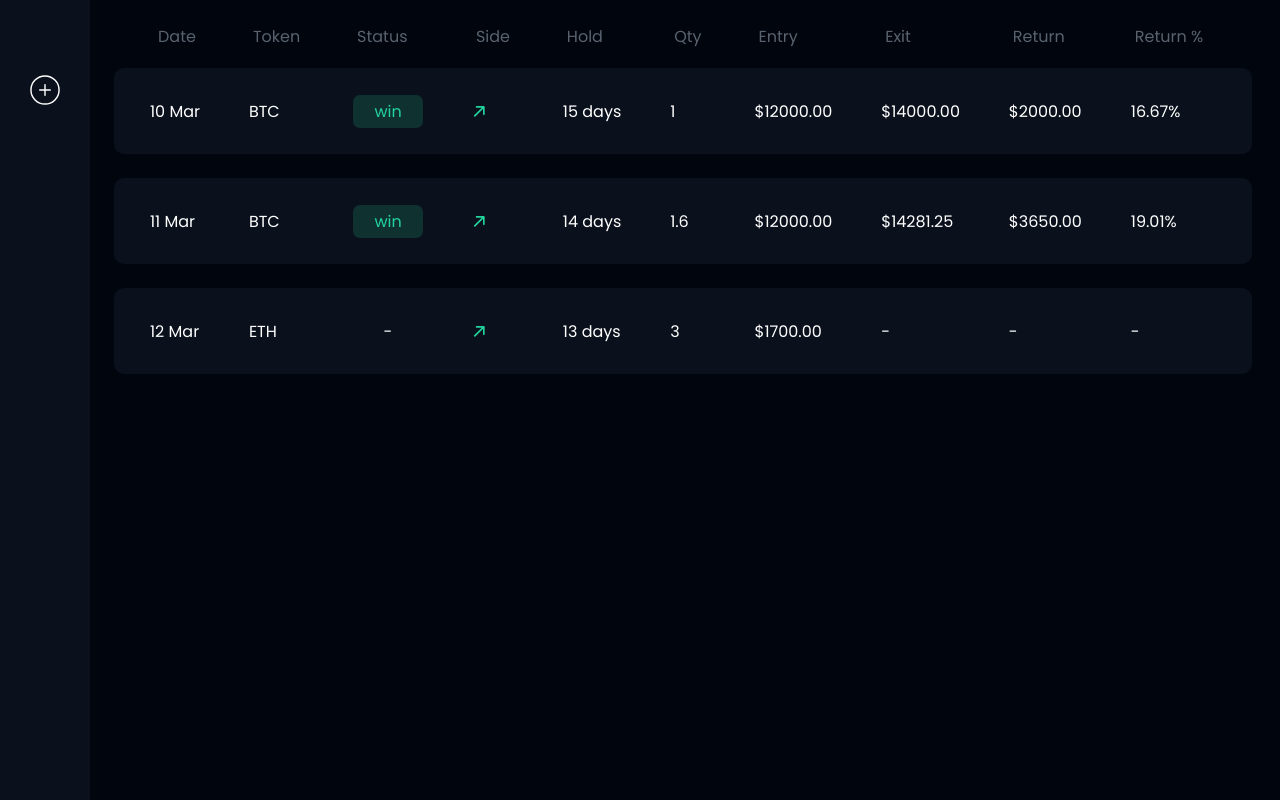
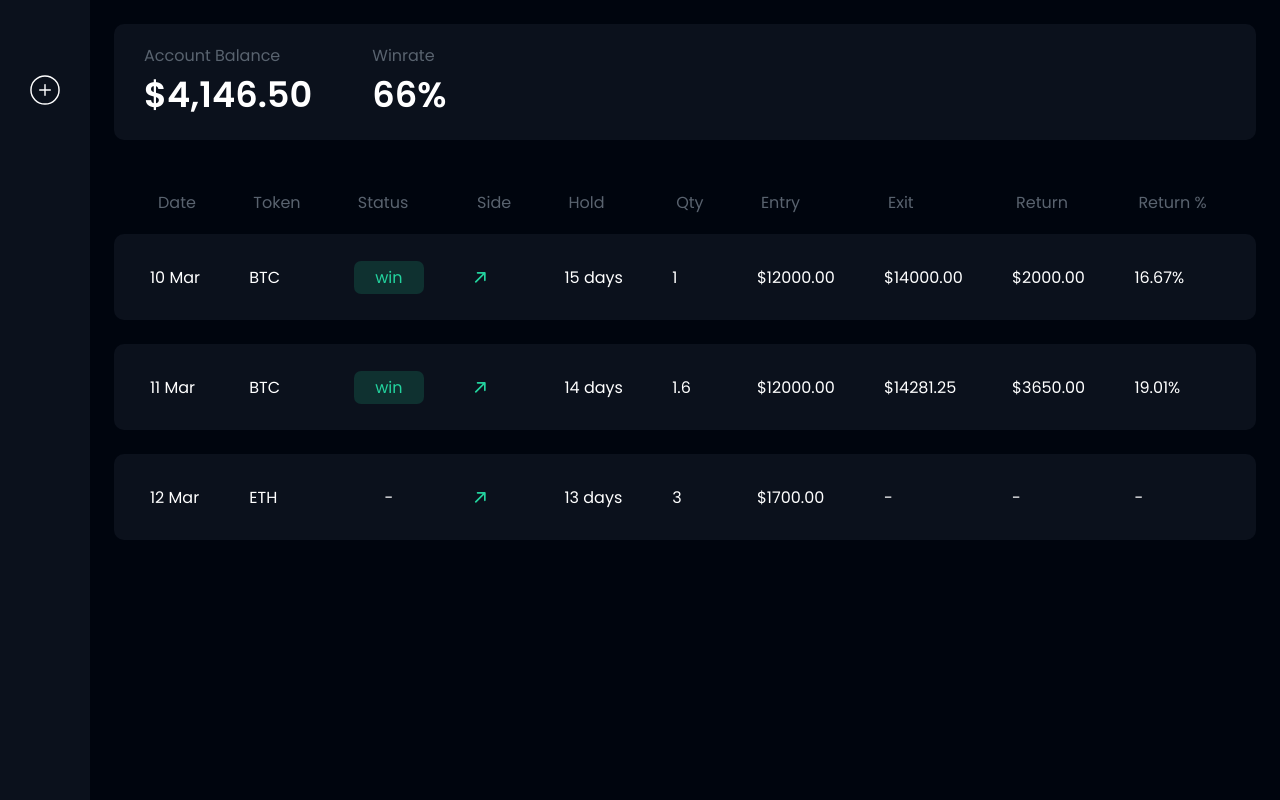
Before and after one commit to flipjorge/trading-journal-react, a React (Vite) app: page / in a window 1280 px wide. Built offline with nearby package versions, Linux system fonts and the light colour scheme.

Commit message:
Start implementation of PortfolioHeader and add it to TradesPage

```diff
--- /dev/null
+++ b/src/components/PortfolioHeader.tsx
@@ -0,0 +1,26 @@
+import * as Styles from "../styles/PortfolioHeader.styles";
+
+export const PortfolioHeader = () => {
+    return (
+        <Styles.Container>
+            <Styles.ItemsContainer>
+                <Styles.Item>
+                    <Styles.ItemLabel>
+                        Account Balance
+                    </Styles.ItemLabel>
+                    <Styles.ItemValue>
+                        $4,146.50
+                    </Styles.ItemValue>
+                </Styles.Item>
+                <Styles.Item>
+                    <Styles.ItemLabel>
+                        Winrate
+                    </Styles.ItemLabel>
+                    <Styles.ItemValue>
+                        66%
+                    </Styles.ItemValue>
+                </Styles.Item>
+            </Styles.ItemsContainer>
+        </Styles.Container>
+    )
+}
--- a/src/components/TradesList.tsx
+++ b/src/components/TradesList.tsx
@@ -6,8 +6,8 @@ const Grid = styled.div`
     display: grid;
     align-self: start;
     grid-template-columns: repeat(10, auto);
+    width: 100%;
     margin-right: 4px;
-    padding: 24px;
     row-gap: 24px;
     overflow-y: auto;
     max-height: 100vh;
--- a/src/pages/TradesPage.tsx
+++ b/src/pages/TradesPage.tsx
@@ -4,6 +4,8 @@ import { Trade } from "../models/tradeModels";
 import { useOpenDialog } from "../hooks/dialogHooks";
 import { useSetSelectedTrade } from "../hooks/selectedTradeHooks";
 import { useGetSelectedPortfolio } from "../hooks/selectedPortfolioHooks";
+import { PortfolioHeader } from "../components/PortfolioHeader";
+import * as Styles from "../styles/TradesPage.styles";
 
 
 const TradesPage = () => {
@@ -19,9 +21,12 @@ const TradesPage = () => {
         openTradeDialog();
     }
 
-    return <>
-        <TradesList trades={trades} onTradeSelected={handleTradeSelected}/>
-    </>;
+    return (
+        <Styles.Container>
+            <PortfolioHeader/>
+            <TradesList trades={trades} onTradeSelected={handleTradeSelected}/>
+        </Styles.Container>
+    );
 }
 
 export default TradesPage;
--- /dev/null
+++ b/src/styles/PortfolioHeader.styles.ts
@@ -0,0 +1,30 @@
+import styled from "styled-components";
+
+export const Container = styled.div`
+    background-color: ${props => props.theme.secondaryBackground};
+    display: flex;
+    align-items: center;
+    justify-content: space-between;
+    border-radius: 10px;
+    height: 116px;
+    padding: 0 20px 0 30px;
+`
+
+export const ItemsContainer = styled.div`
+    display: flex;
+    gap: 60px;
+`
+
+export const Item = styled.div`
+    display: flex;
+    flex-direction: column;
+`
+
+export const ItemLabel = styled.div`
+    color: ${props => props.theme.label};
+`
+
+export const ItemValue = styled.div`
+    font-size: 2.2rem;
+    font-weight: 600;
+`
--- /dev/null
+++ b/src/styles/TradesPage.styles.ts
@@ -0,0 +1,8 @@
+import styled from "styled-components";
+
+export const Container = styled.div`
+    display:flex;
+    flex-direction: column;
+    gap: 50px;
+    padding: 24px;
+`
```
